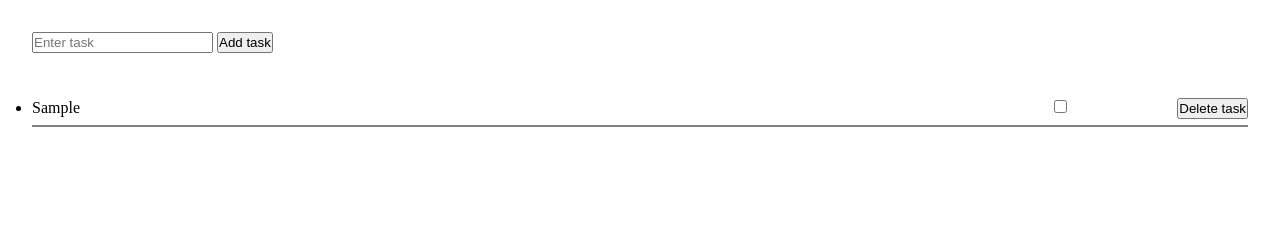
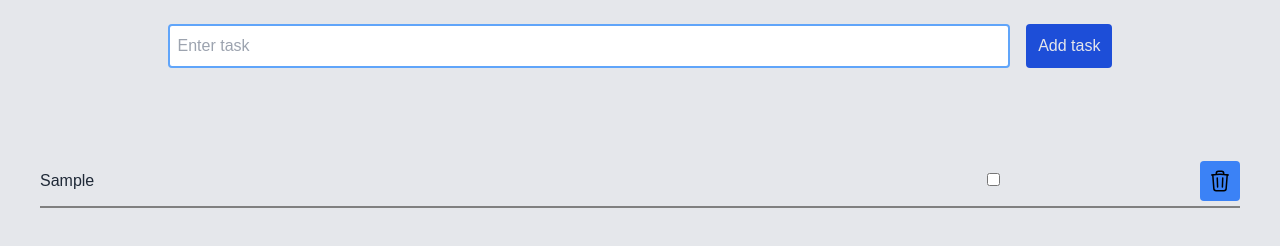
Before and after one commit to NathanaelBenjamin/Todo-app.VanillaJs, a website: page index.html in a window 1280 px wide. Both pictures are taken after typing "Sample" into the empty fields and a click on the button "Add task". Drawn offline with Linux system fonts and the light colour scheme.

Commit message:
CSS styles added- Tailwind CSS

```diff
--- a/index.html
+++ b/index.html
@@ -1,23 +1,22 @@
 <!DOCTYPE html>
-<html lang="en">
+<html lang="en" class="dark">
 <head>
     <meta charset="UTF-8">
     <meta http-equiv="X-UA-Compatible" content="IE=edge">
     <meta name="viewport" content="width=device-width, initial-scale=1.0">
-    <link rel="stylesheet" href="./styles.css">
+    <link rel="stylesheet" href="/dist/output.css">
     <script src="./script.js" defer></script>
-    <title>Document</title>
+    <title>Todo App</title>
 </head>
 <body>
-    <div class="container">
-        <form>
-            <input type="text" placeholder="Enter task" class="name">
-            <button>Add task</button>
+    <div class="container bg-gray-200 dark:bg-gray-800 py-6 px-2 flex flex-col items-center w-full">
+        <form class="w-full flex gap-4 justify-center">
+            <input type="text" placeholder="Enter task" class="name border-blue-400 border-2 h-11 px-2 w-2/3 focus:outline-none focus:border-none rounded">
+            <button class="bg-blue-700 text-gray-200 px-3 py-2 rounded">Add task</button>
         </form>
 
-        <div class="tasks-list">
-            <ul class="tasks">
-
+        <div class="tasks-list py-16 w-full">
+            <ul class="tasks w-full px-8">
             </ul>
         </div>
     </div>
--- /dev/null
+++ b/package.json
@@ -0,0 +1,5 @@
+{
+  "devDependencies": {
+    "tailwindcss": "^3.1.8"
+  }
+}
--- a/script.js
+++ b/script.js
@@ -22,7 +22,10 @@ function showTasks(nameOfTask){
 
     //ADDING CONTENT TO THE ELEMENTS
 
-    deleteButton.innerText = "Delete task"
+    deleteButton.innerHTML = `<svg xmlns="http://www.w3.org/2000/svg" fill="none" viewBox="0 0 24 24" stroke-width="1.5" stroke="currentColor" class="w-6 h-6">
+    <path stroke-linecap="round" stroke-linejoin="round" d="M14.74 9l-.346 9m-4.788 0L9.26 9m9.968-3.21c.342.052.682.107 1.022.166m-1.022-.165L18.16 19.673a2.25 2.25 0 01-2.244 2.077H8.084a2.25 2.25 0 01-2.244-2.077L4.772 5.79m14.456 0a48.108 48.108 0 00-3.478-.397m-12 .562c.34-.059.68-.114 1.022-.165m0 0a48.11 48.11 0 013.478-.397m7.5 0v-.916c0-1.18-.91-2.164-2.09-2.201a51.964 51.964 0 00-3.32 0c-1.18.037-2.09 1.022-2.09 2.201v.916m7.5 0a48.667 48.667 0 00-7.5 0" />
+  </svg>
+  `;
 
     checkBox.setAttribute("type", "checkbox");
 
@@ -41,11 +44,12 @@ function showTasks(nameOfTask){
     //APPENDING ELEMENTS TO THEIR PARENTS.
     checkBoxDiv.appendChild(checkBox);
     taskDiv.appendChild(taskName);
+    taskDiv.appendChild(checkBoxDiv);
 
     taskName.innerText = nameOfTask;
 
     todoDiv.appendChild(taskDiv);
-    todoDiv.appendChild(checkBoxDiv);
+    //todoDiv.appendChild(checkBoxDiv);
     todoDiv.appendChild(deleteButton);
 
     listItem.appendChild(todoDiv);
@@ -53,6 +57,8 @@ function showTasks(nameOfTask){
     //ADDING OF CSS CLASSES.
     todoDiv.classList.add("todo");
     taskDiv.classList.add("task");
+    taskName.classList.add("task-name");
+    deleteButton.classList.add("delete");
 
     if(todos.length > 0){
         tasks.appendChild(listItem);
@@ -72,3 +78,19 @@ form.addEventListener("submit", (event) => {
 todos.map(todo => {
     return showTasks(todo);
 });
+
+// On page load or when changing themes, best to add inline in `head` to avoid FOUC
+if (localStorage.theme === 'dark' || (!('theme' in localStorage) && window.matchMedia('(prefers-color-scheme: dark)').matches)) {
+    document.documentElement.classList.add('dark')
+  } else {
+    document.documentElement.classList.remove('dark')
+  }
+
+  // Whenever the user explicitly chooses light mode
+  localStorage.theme = 'light';
+
+  // Whenever the user explicitly chooses dark mode
+  localStorage.theme = 'dark';
+
+  // Whenever the user explicitly chooses to respect the OS preference
+  localStorage.removeItem('theme');
--- a/styles.css
+++ b/styles.css
@@ -1,42 +1,45 @@
+@tailwind base;
+@tailwind components;
+@tailwind utilities;
+
+@import url('https://fonts.googleapis.com/css2?family=Poppins:wght@100;200;300;400;500;600;700&display=swap');
+
 *{
     margin: 0;
     padding: 0;
     box-sizing: border-box;
+    font-family: 'Poppins', sans-serif;
 }
 
 .container{
-    padding: 2rem;
-    display: flex;
-    flex-direction: column;
-    justify-content: center;
-    gap: 1.2rem;
+    width: 100vw;
+    min-height: 100vh;
 }
 
 button, input[type="checkbox"]{
     cursor: pointer;
 }
 
-input, button{
-    height: 1.3rem;
-}
-
-li{
-    margin: 1.2rem 0;
-}
-
 .todo{
     border-bottom: 2px solid gray;
+    line-height: 2.1rem;
     width: 100%;
     display: flex;
     justify-content: space-between;
     align-items: center;
+    @apply my-6;
 }
 
 .task{
-    display: flex;
-    gap: .6rem;
-    width: min(75%, 60rem);
-    justify-content: space-between;
-    align-items: center;
+    @apply dark:text-blue-100 text-gray-800 w-4/5 flex items-center justify-between;
     padding: .5rem 0;
 }
+
+.delete{
+    @apply bg-blue-500 rounded p-2 dark:bg-blue-200;
+}
+
+.task-name{
+    max-width: 26rem;
+    word-break: break-all;
+}
--- /dev/null
+++ b/tailwind.config.js
@@ -0,0 +1,9 @@
+/** @type {import('tailwindcss').Config} */
+module.exports = {
+  darkMode: 'class',
+  content: ["./*.{html,js}"],
+  theme: {
+    extend: {},
+  },
+  plugins: [],
+}
```
Also changed, not shown: dist/output.css (added), 1 other file.
